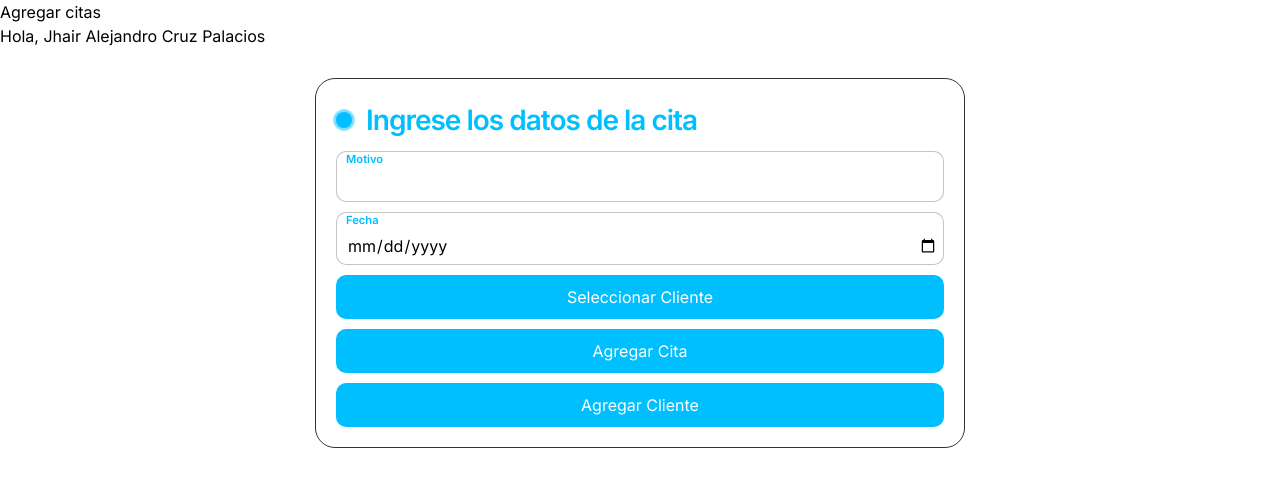
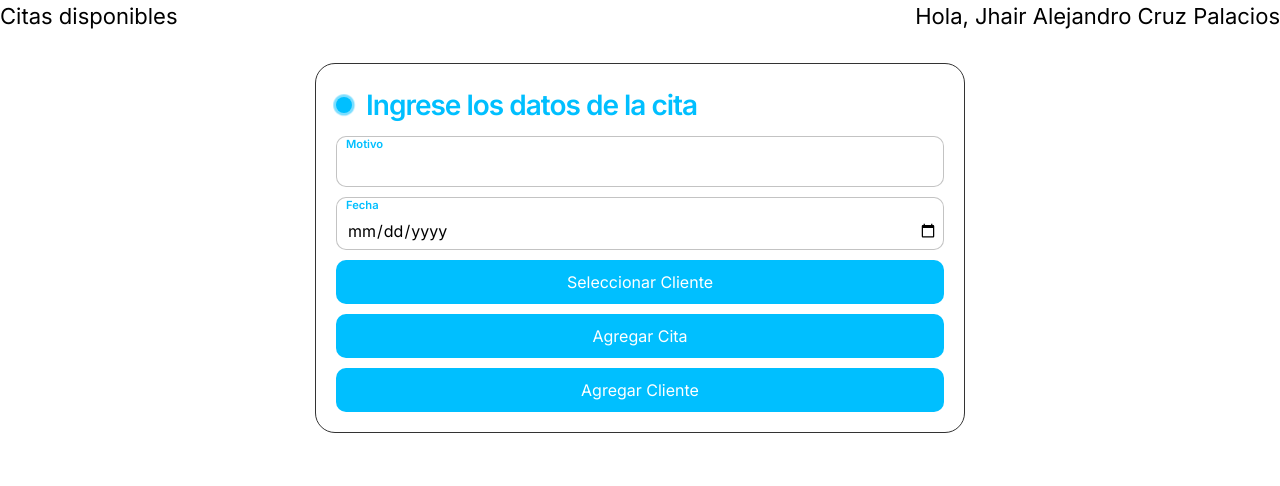
Before and after one commit to SwordGenius/proyecto_aura_front, a Next.js app: page /addCitasLink in a window 1280 px wide. Shown: the top 486 px of the page. Built offline with nearby package versions, Linux system fonts and the light colour scheme.

Commit message:
tamano de letras actualizado (bug del tamano inicial encontrado)

```diff
--- a/src/app/components/AddQuery.js
+++ b/src/app/components/AddQuery.js
@@ -72,8 +72,8 @@ const AddQuerry = () => {
 
     return (
         <div className="query-container">
-            <div className="user">
-                <h2>Agregar citas</h2>
+            <div className="seccion-usuario2">
+                <h2>Citas disponibles </h2>
                 <h2>Hola, {miNombre}</h2>
             </div>
 
--- a/src/app/components/Citas.js
+++ b/src/app/components/Citas.js
@@ -78,7 +78,7 @@ const Citas = () => {
     return (
         <div className="citas-contenedor">
 
-            <div className="seccion-usuario">
+            <div className="seccion-usuario1">
                 <h2>Citas disponibles </h2>
                 <h2>Hola, {miNombre}</h2>
             </div>
--- a/src/styles/StylesAddQuery.css
+++ b/src/styles/StylesAddQuery.css
@@ -202,3 +202,10 @@
 .modal-close1:hover {
     color: black;
 }
+
+.seccion-usuario2 {
+    display: flex;
+    justify-content: space-between;
+    align-items: center;
+    font-size: 22px;
+}
--- a/src/styles/StylesCitas.css
+++ b/src/styles/StylesCitas.css
@@ -4,11 +4,13 @@
 }
 
 /* Estilos para la sección de usuario */
-.seccion-usuario {
+.seccion-usuario1 {
     display: flex;
     justify-content: space-between;
     align-items: center;
+    font-size: 22px;
 }
+
 
 .seccion-paciente {
     display: flex;
--- a/src/styles/StylesConfiguracion.css
+++ b/src/styles/StylesConfiguracion.css
@@ -5,6 +5,8 @@
 
 .titulo {
     text-align: center;
+    font-size: 22px;
+
 }
 
 .centered-card {
```
